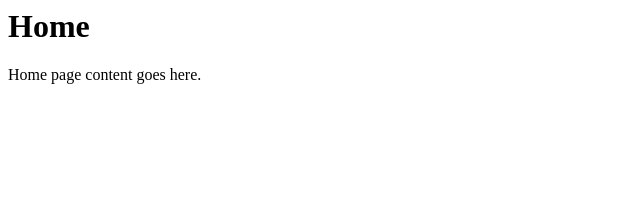
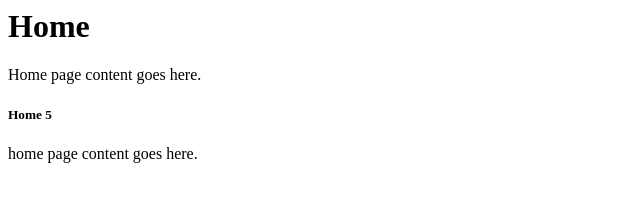
Before and after one commit to heelibathdeniyahanb/software-lab, a plain HTML site: page index.html in a window 1280 px wide. Shown: the whole page, without its empty margins (0-640 px from the left). Drawn offline with Linux system fonts and the light colour scheme.

Commit message:
added home 5

```diff
--- a/index.html
+++ b/index.html
@@ -7,5 +7,7 @@
 <body>
     <h1>Home</h1>
     <p>Home page content goes here.</p>
+    <h5>Home 5</h5>
+    <p>home page content goes here.</p>
 </body>
 </html>
```
